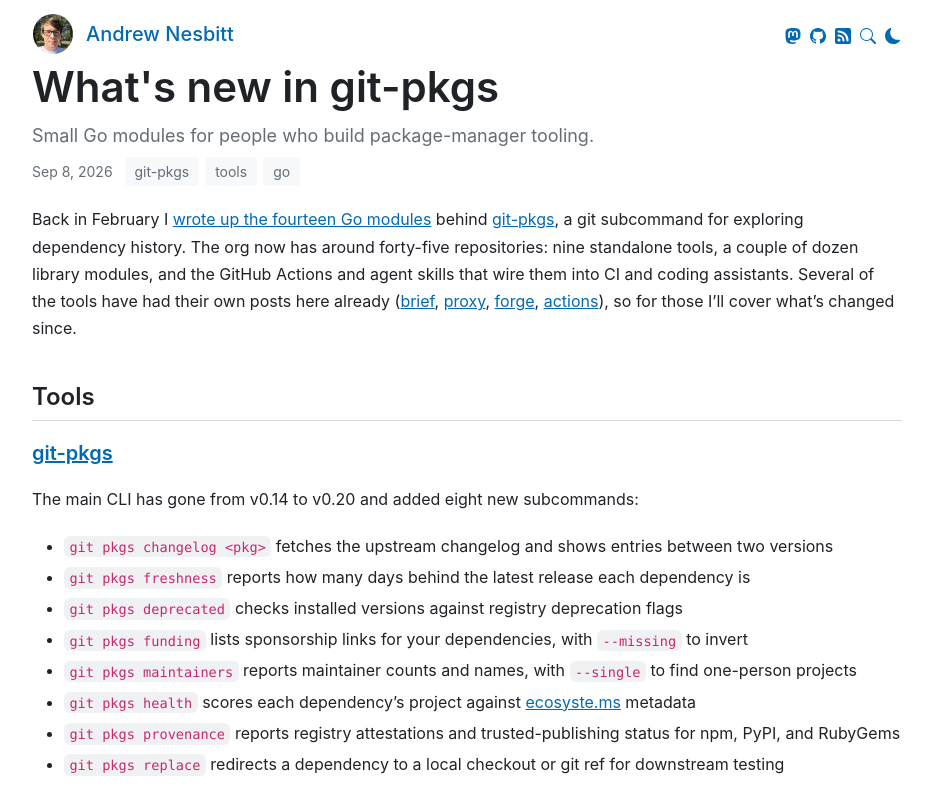
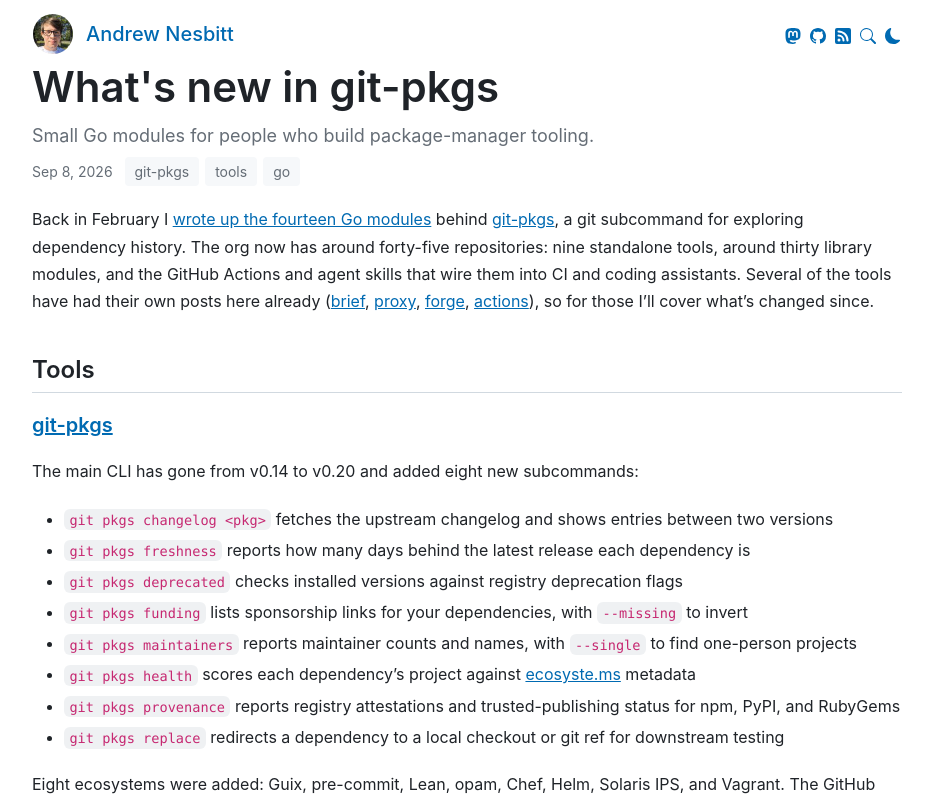
Before and after one commit to andrew/nesbitt.io, a Jekyll site: the page built from _posts/2026/2026-09-08-whats-new-in-git-pkgs.md, in a window 1280 px wide and 900 px high, cut to the strip 106-900 px from the top of the window. Shown: the whole strip, without its empty margins (173-1106 px from the left). Built offline with Jekyll 4.4.1, drawn with Linux system fonts in a browser that asks for light colours; comment, search, counter and statistics services are not loaded; some of the changed text lies outside the part shown.

Commit message:
Wording tweaks

```diff
--- a/_posts/2026/2026-09-08-whats-new-in-git-pkgs.md
+++ b/_posts/2026/2026-09-08-whats-new-in-git-pkgs.md
@@ -9,7 +9,7 @@
   - go
 ---
 
-Back in February I [wrote up the fourteen Go modules](/2026/02/19/go-modules-for-package-management-tooling) behind [git-pkgs](https://github.com/git-pkgs/git-pkgs), a git subcommand for exploring dependency history. The org now has around forty-five repositories: nine standalone tools, a couple of dozen library modules, and the GitHub Actions and agent skills that wire them into CI and coding assistants. Several of the tools have had their own posts here already ([brief](/2026/04/21/brief), [proxy](/2026/05/11/proxy), [forge](/2026/03/13/forge), [actions](/2026/03/11/git-pkgs-actions)), so for those I'll cover what's changed since.
+Back in February I [wrote up the fourteen Go modules](/2026/02/19/go-modules-for-package-management-tooling) behind [git-pkgs](https://github.com/git-pkgs/git-pkgs), a git subcommand for exploring dependency history. The org now has around forty-five repositories: nine standalone tools, around thirty library modules, and the GitHub Actions and agent skills that wire them into CI and coding assistants. Several of the tools have had their own posts here already ([brief](/2026/04/21/brief), [proxy](/2026/05/11/proxy), [forge](/2026/03/13/forge), [actions](/2026/03/11/git-pkgs-actions)), so for those I'll cover what's changed since.
 
 ## Tools
 
```
Also changed, not shown: other parts of _posts/2026/2026-09-08-whats-new-in-git-pkgs.md (+4 -4 lines), _data/stats.json.
